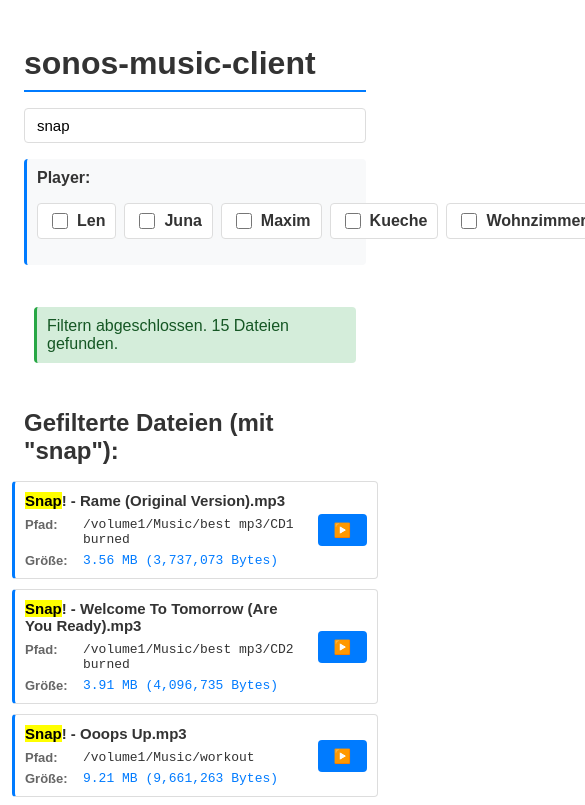
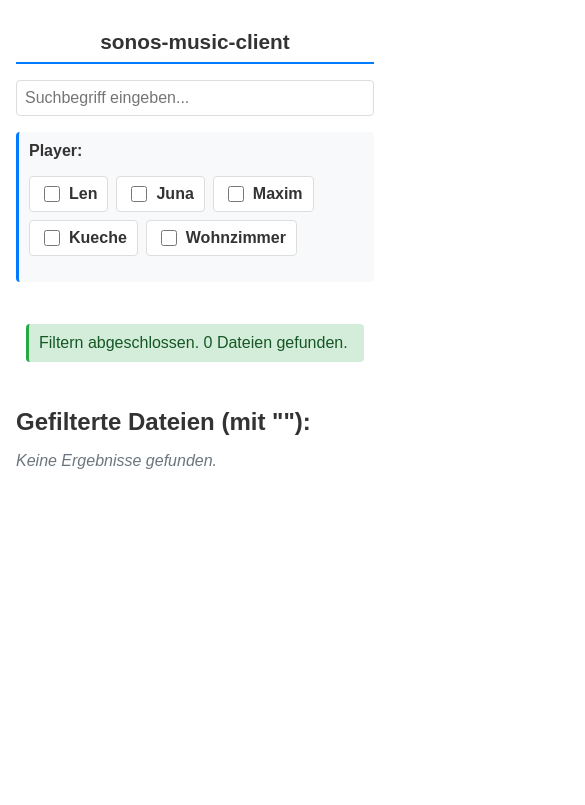
Before and after one commit to baengel/sonos-music-client, an Angular app: page / in a window 390 px wide. Shown: the top 805 px of the page, 585 px wide, since content can reach past the window. Built offline with nearby package versions, Linux system fonts and the light colour scheme.

Commit message:
search if not empty

```diff
--- a/src/app/app.css
+++ b/src/app/app.css
@@ -251,3 +251,52 @@
   background: #f8f9fa;
   color: #007bff;
 }
+
+/* Mobile Optimierung */
+@media (max-width: 600px) {
+  .container {
+    padding: 0.5rem;
+  }
+  h1 {
+    font-size: 1.3rem;
+    text-align: center;
+  }
+  .search-box {
+    margin-bottom: 1rem;
+  }
+  .search-input {
+    width: 100%;
+    font-size: 1rem;
+    padding: 0.5rem;
+  }
+  .global-player-selection {
+    flex-direction: column;
+    align-items: flex-start;
+    margin-bottom: 1rem;
+  }
+  .player-checkboxes {
+    flex-wrap: wrap;
+    gap: 0.5rem;
+  }
+  .file-list {
+    display: flex;
+    flex-direction: column;
+    gap: 0.7rem;
+  }
+  .file-card {
+    padding: 0.7rem;
+    font-size: 0.95rem;
+  }
+  .file-details {
+    flex-direction: column;
+    gap: 0.2rem;
+  }
+  .play-controls {
+    margin-top: 0.5rem;
+    text-align: right;
+  }
+  .dropdown-menu {
+    min-width: 120px;
+    font-size: 0.95rem;
+  }
+}
--- a/src/app/app.ts
+++ b/src/app/app.ts
@@ -25,8 +25,8 @@
   protected readonly title = signal('sonos-music-client');
   protected readonly filteredFiles = signal<FileInfo[]>([]);
   protected readonly isLoading = signal(false);
-  protected readonly searchTerm = signal('snap');
-  protected searchInput = 'snap';
+  protected readonly searchTerm = signal('');
+  protected searchInput = '';
   private searchTimeout: any = null;
   protected openDropdownIndex: number | null = null;
 
@@ -45,9 +45,17 @@
   constructor(private sonosService: SonosService) {}
 
   ngOnInit() {
-    // Rufe loadAndFilterFile beim Laden der Komponente auf
-    this.loadAndFilterFile('files_and_size.txt', this.searchTerm())
-      .catch(error => console.error('Fehler beim Laden und Filtern:', error));
+    // URL-Parameter auslesen
+    const params = new URLSearchParams(window.location.search);
+    const urlSearch = params.get('search');
+    if (urlSearch && urlSearch.trim().length > 0) {
+      this.searchInput = urlSearch;
+      this.searchTerm.set(urlSearch);
+      // Nur wenn Suchparameter vorhanden, initial suchen
+      this.loadAndFilterFile('files_and_size.txt', this.searchTerm())
+        .catch(error => console.error('Fehler beim Laden und Filtern:', error));
+    }
+    // Keine Initialsuche ohne Suchparameter
   }
 
   protected toggleDropdown(index: number) {
@@ -126,12 +134,12 @@
     // Setze einen neuen Timeout für 500ms
     this.searchTimeout = setTimeout(() => {
       const trimmedInput = this.searchInput.trim();
-      if (trimmedInput) {
+      if (trimmedInput.length >= 2) {
         this.searchTerm.set(trimmedInput);
         this.loadAndFilterFile('files_and_size.txt', this.searchTerm())
           .catch(error => console.error('Fehler beim Laden und Filtern:', error));
       } else {
-        // Wenn leer, zeige alle Dateien oder leere die Liste
+        // Wenn weniger als 2 Zeichen, leere die Liste und setze isLoading auf false
         this.filteredFiles.set([]);
         this.isLoading.set(false);
       }
--- a/src/index.html
+++ b/src/index.html
@@ -2,8 +2,7 @@
 <html lang="en">
 <head>
   <meta charset="utf-8">
-  <title>SonosMusicClient</title>
-  <base href="./">
+  <title>Sonos Music Client</title>
   <meta name="viewport" content="width=device-width, initial-scale=1">
   <link rel="icon" type="image/x-icon" href="favicon.ico">
 </head>
```
Also changed, not shown: src/app/app.html (line endings or trailing spaces).
